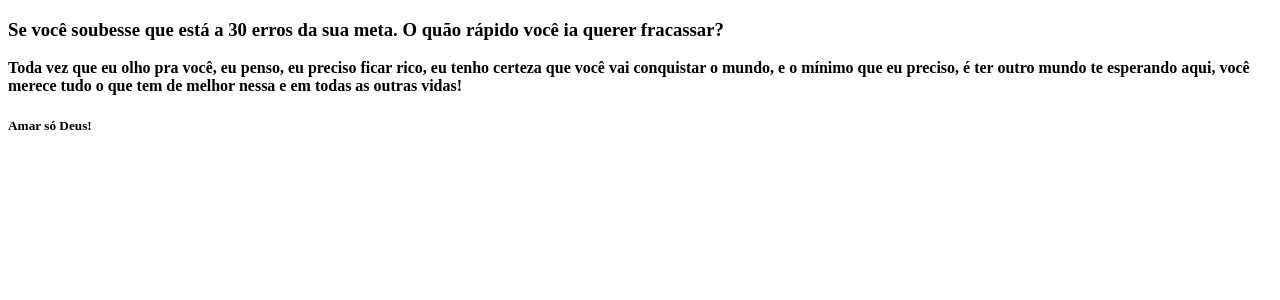
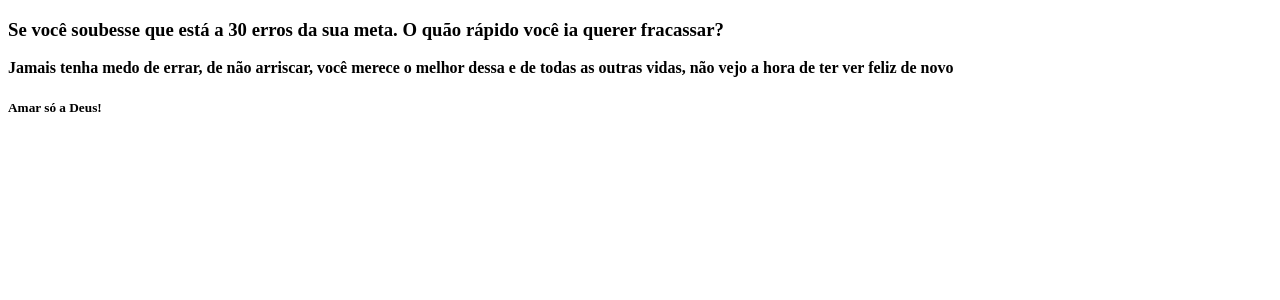
Before and after one commit to caioandre182/clone-tabnews, a Next.js app: page / in a window 1280 px wide. Shown: the top 300 px of the page. Built offline with nearby package versions, Linux system fonts and the light colour scheme.

Commit message:
Arrumando a frase

```diff
--- a/pages/index.js
+++ b/pages/index.js
@@ -5,10 +5,10 @@ function Home(){
             O quão rápido você ia querer fracassar?
         </h3>
         <h4 style={{ marginTop: '1rem'}}>
-          Toda vez que eu olho pra você, eu penso, eu preciso ficar rico, eu tenho certeza que você vai conquistar o mundo,
-          e o mínimo que eu preciso, é ter outro mundo te esperando aqui, você merece tudo o que tem de melhor nessa e em todas as outras vidas!
+          Jamais tenha medo de errar, de não arriscar, você merece o melhor dessa e de todas as outras vidas,
+           não vejo a hora de ter ver feliz de novo
         </h4>
-        <h5>Amar só Deus!</h5>
+        <h5>Amar só a Deus!</h5>
         </>
 
     )
```
